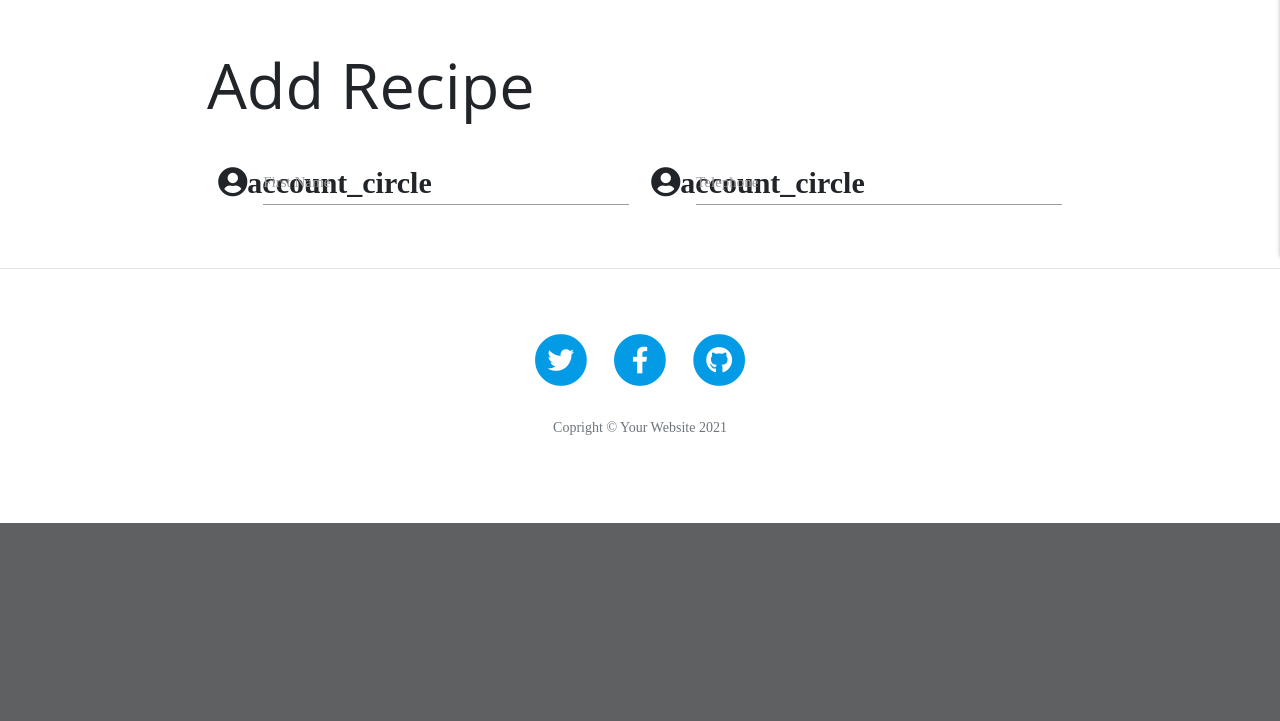
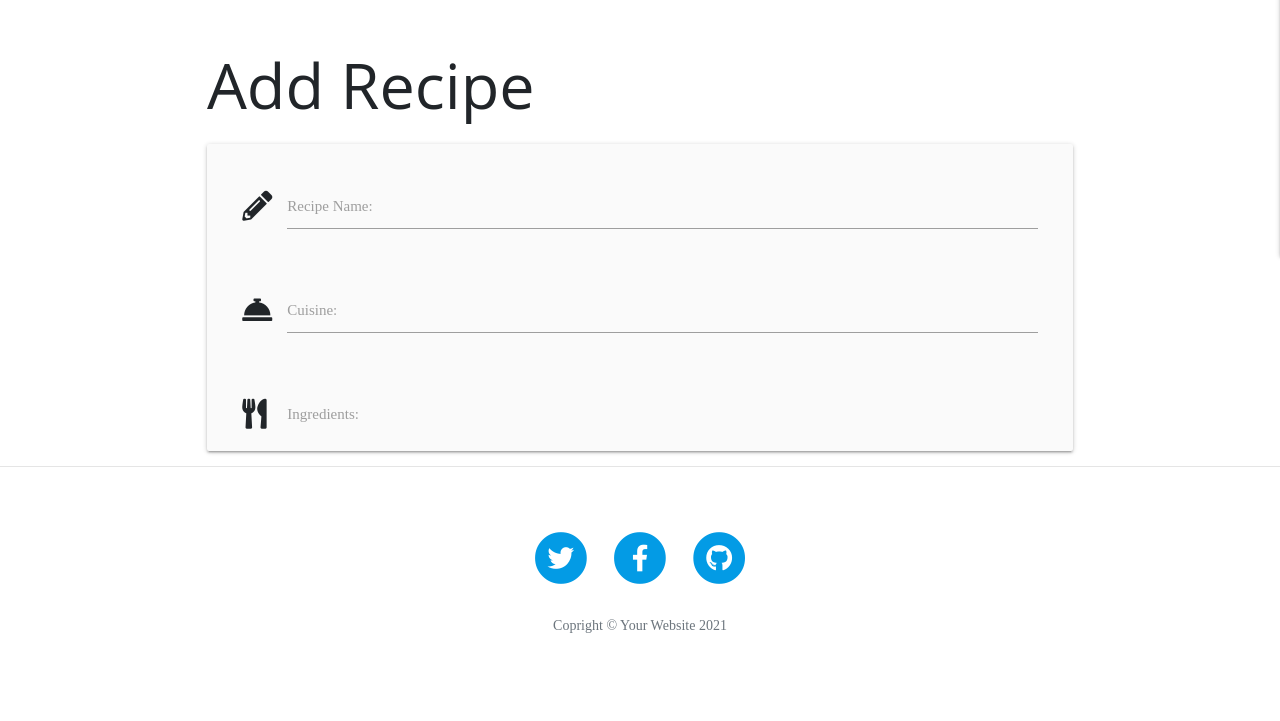
Before and after one commit to richard-ui/Data-Centric-Project, a Flask app: template templates/add_recipe.html in a window 1280 px wide. Shown: the part 604-1325 px from the top of the page. Before the commit the page ends 1127 px from the top, so only its background shows below. Run offline with Flask 2, Linux system fonts and the light colour scheme; the template is opened without the code that fills it, so the values that code supplies are empty; some libraries are stand-ins or nearby versions.

Commit message:
Add form for adding recipe along with a dropdown filled with ingredients from Database

```diff
--- a/templates/add_recipe.html
+++ b/templates/add_recipe.html
@@ -4,18 +4,36 @@
 
      <h1>Add Recipe</h1>
 
-    <div class="row">
-        <form class="col s12">
+     <div class="row card-panel grey lighten-5">
+        <form class="col s12" method="POST" action="">
         <div class="row">
             <div class="input-field col s12">
-                <i class="fas fa-user-circle prefix">account_circle</i>
-                <input id="icon_prefix" type="text" class="validate">
-                <label for="icon_prefix">First Name</label>
+                <i class="fas fa-pencil-alt prefix"></i>
+                <input id="recipe_name" name="recipe_name" minlength="5" maxlength="50"
+                    type="text" class="validate" required>
+                <label for="recipe_name">Recipe Name:</label>
             </div>
+        </div>
+
+        <div class="row">
             <div class="input-field col s12">
-                <i class="fas fa-user-circle prefix">account_circle</i>
-                <input id="icon_telephone" type="tel" class="validate">
-                <label for="icon_telephone">Telephone</label>
+                <i class="fas fa-concierge-bell prefix"></i>
+                <input id="cuisine" name="cuisine" minlength="5" maxlength="50"
+                    class="validate" required>
+                <label for="cuisine">Cuisine:</label>
+            </div>
+        </div>
+
+        <div class="row">
+            <div class="input-field col s12">
+                <i class="fas fa-utensils prefix"></i>
+                <select id="ingredient_name" name="ingredient_name" class="validate" multiple>
+                    <option value="" disabled selected>Choose your Ingredients:</option>
+                    {% for ingredient in ingredients %}
+                        <option value="{{ ingredient.ingredient_name }}">{{ ingredient.ingredient_name }}</option>
+                    {% endfor %}
+                </select>
+                <label for="ingredient_name">Ingredients:</label>
             </div>
         </div>
         </form>
```
